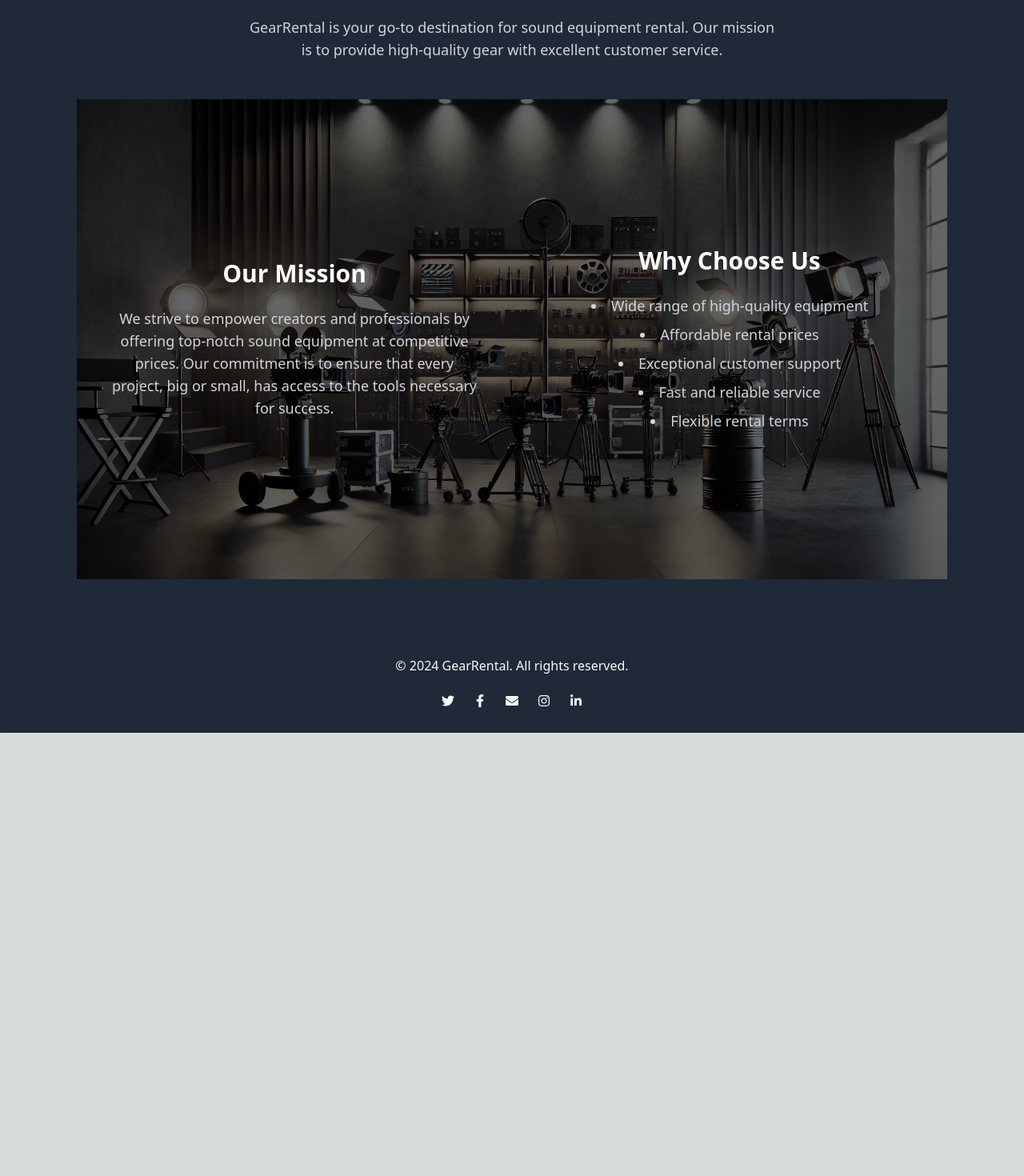
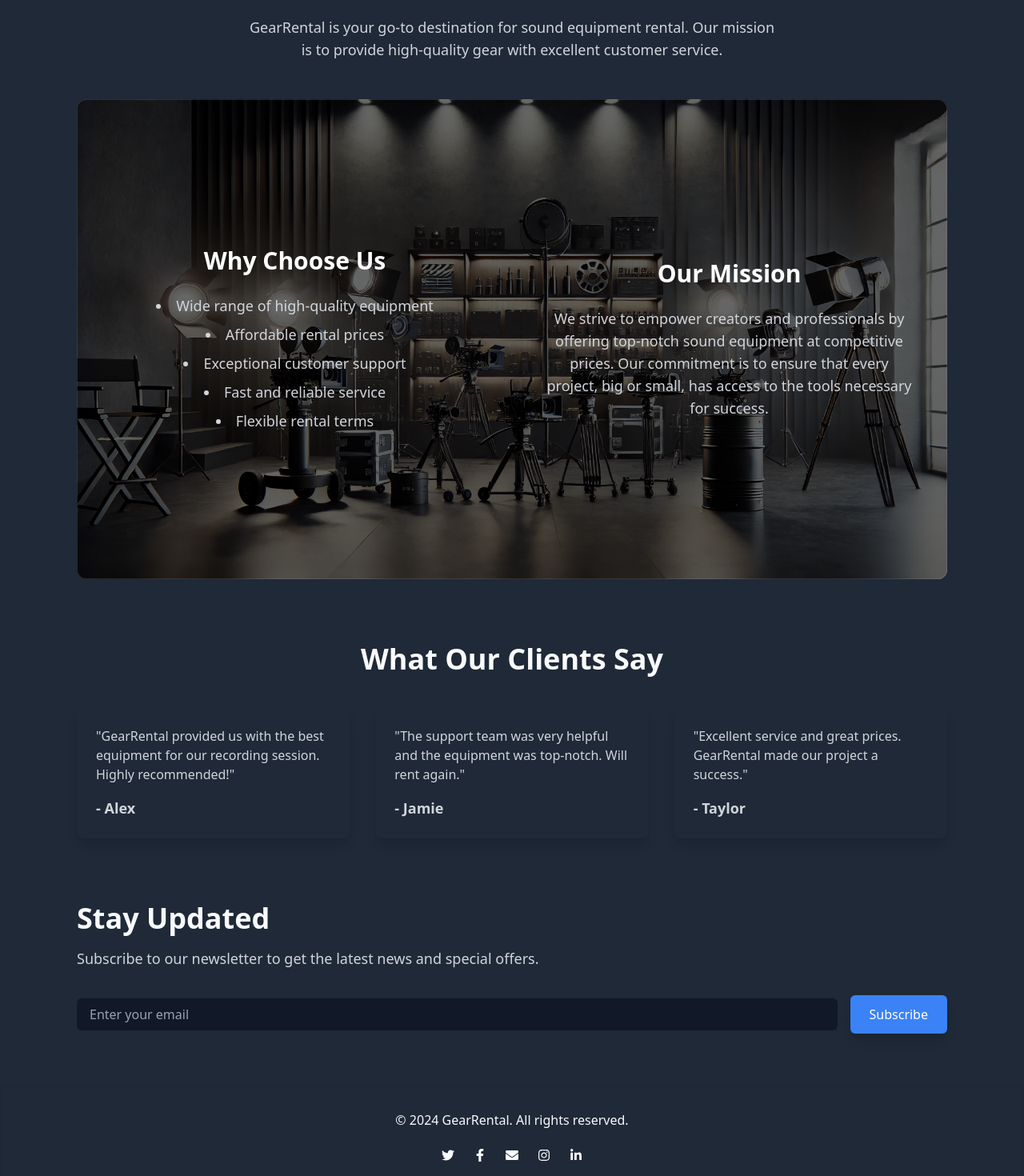
Before and after one commit to nhakobyan8/gear-rental, a Next.js app: page /about in a window 1280 px wide. Shown: the part 220-1690 px from the top of the page at 80% size. Before the commit the page ends 1136 px from the top, so only its background shows below. Built offline with nearby package versions, Linux system fonts and the light colour scheme; no server answers.

Commit message:
second commit5

```diff
--- a/src/app/about/page.js
+++ b/src/app/about/page.js
@@ -1,7 +1,20 @@
-import Image from 'next/image';
 import Head from 'next/head';
 
 export default function About() {
+  const testimonials = [
+    {
+      testimonial: '"GearRental provided us with the best equipment for our recording session. Highly recommended!"',
+      name: '- Alex',
+    },
+    {
+      testimonial: '"The support team was very helpful and the equipment was top-notch. Will rent again."',
+      name: '- Jamie',
+    },
+    {
+      testimonial: '"Excellent service and great prices. GearRental made our project a success."',
+      name: '- Taylor',
+    },
+  ];
   return (
     <>
       <Head>
@@ -19,15 +32,9 @@ export default function About() {
           <p className="text-center text-lg text-text-muted mt-4 max-w-2xl mx-auto">
             GearRental is your go-to destination for sound equipment rental. Our mission is to provide high-quality gear with excellent customer service.
           </p>
-          <div style={{ backgroundImage: `url("/images/about-us.webp")` }} className="mt-12 bg-center md:h-[600px] bg-cover flex justify-center items-center text-center">
-            <div className="flex justify-between items-center bg-black h-full bg-opacity-60 w-full flex-wrap">
-              <div className="space-y-6 flex flex-col p-10 md:w-1/2 w-full justify-center items-center">
-                <h2 className="text-3xl font-bold text-white">Our Mission</h2>
-                <p className="text-lg text-text-muted">
-                  We strive to empower creators and professionals by offering top-notch sound equipment at competitive prices. Our commitment is to ensure that every project, big or small, has access to the tools necessary for success.
-                </p>
-              </div>
-              <div className="space-y-6 flex p-10 flex-col w-full md:w-1/2 justify-center items-center">
+          <div style={{ backgroundImage: `url("/images/about-us.webp")` }} className="mt-12 rounded-xl bg-center md:h-[600px] bg-cover flex justify-center items-center text-center">
+            <div className="flex justify-between rounded-xl items-center bg-black h-full bg-opacity-60 border border-slate-400/20 w-full flex-wrap">
+              <div className="space-y-6 flex p-14 flex-col w-full md:w-1/2 justify-center items-center">
                 <h2 className="text-3xl font-bold text-white">Why Choose Us</h2>
                 <ul className="list-disc list-inside text-lg text-text-muted space-y-2">
                   <li>Wide range of high-quality equipment</li>
@@ -37,8 +44,50 @@ export default function About() {
                   <li>Flexible rental terms</li>
                 </ul>
               </div>
+              <div className="space-y-6 flex flex-col p-10 md:w-1/2 w-full justify-center items-center">
+                <h2 className="text-3xl font-bold text-white">Our Mission</h2>
+                <p className="text-lg text-text-muted">
+                  We strive to empower creators and professionals by offering top-notch sound equipment at competitive prices. Our commitment is to ensure that every project, big or small, has access to the tools necessary for success.
+                </p>
+              </div>
+
             </div>
           </div>
+
+          <section className="mt-20">
+            <h2 className="text-3xl text-center md:text-4xl font-bold text-text">What Our Clients Say</h2>
+            <div className="grid grid-cols-1 md:grid-cols-3 gap-8 mt-10 text-text-muted">
+              {testimonials.map((testimonial, index) => (
+                <div
+                  key={index}
+                  className="space-y-4 bg-background-light p-6 rounded-lg shadow-lg hover:shadow-xl transition-shadow duration-300 ease-in-out"
+                >
+                  <p>{testimonial.testimonial}</p>
+                  <p className="text-lg font-semibold">{testimonial.name}</p>
+                </div>
+              ))}
+            </div>
+          </section>
+          <section className="mt-20">
+            <h2 className="text-3xl md:text-4xl font-bold text-text">Stay Updated</h2>
+            <p className="text-lg text-text-muted mt-4">Subscribe to our newsletter to get the latest news and special offers.</p>
+            <form className="mt-8 flex flex-col md:flex-row items-center w-full">
+              <input
+                type="email"
+                placeholder="Enter your email"
+                className="w-full md:flex-grow px-4 py-2 rounded-md bg-background text-text-muted focus:outline-none focus:ring-2 focus:ring-primary-light"
+                aria-label="Enter your email"
+                required
+              />
+              <button
+                type="submit"
+                className="mt-4 md:mt-0 md:ml-4 px-6 py-3 w-full md:w-auto bg-primary text-white rounded-md hover:bg-primary-dark transition-transform duration-300 ease-in-out transform hover:scale-105 shadow-lg focus:outline-none focus:ring-2 focus:ring-primary-light"
+                aria-label="Subscribe to newsletter"
+              >
+                Subscribe
+              </button>
+            </form>
+          </section>
         </div>
       </div>
     </>
--- a/src/app/products/[id]/page.js
+++ b/src/app/products/[id]/page.js
@@ -74,60 +74,71 @@ const SinglePage = () => {
   }
 
   return (
-    <div className="min-h-screen bg-background-light text-text px-3 py-12">
-      <div className="max-w-4xl mx-auto bg-background p-8 rounded-lg shadow-lg">
-        <div className="flex flex-col items-center md:flex-row">
-          <div className="md:w-1/2 mb-6 md:mb-0">
+    <div className="min-h-screen bg-background-light text-text px-4 py-12">
+      <div className="max-w-6xl mx-auto bg-background p-10 rounded-lg shadow-2xl">
+        <div className="flex flex-col items-center md:flex-row mb-10">
+          <div className="md:w-1/2 mb-8 md:mb-0 cursor-pointer group owerflow-hidden">
             <Image
               src={product.imageUrl}
               alt={product.name}
               objectFit="cover"
-              width={500}
-              height={500}
-              className="w-full h-auto rounded-lg shadow-md"
+              width={600}
+              height={600}
+              className="w-full h-auto rounded-lg transition-transform duration-300 ease-in-out transform group-hover:scale-105"
               aria-label={product.name}
             />
           </div>
-          <div className="md:w-1/2 md:pl-8">
+          <div className="md:w-1/2 md:pl-10">
             <h1 className="text-4xl font-bold mb-4">{product.name}</h1>
             <p className="text-lg text-text-muted mb-4">{product.description}</p>
-            <p className="text-primary font-bold text-2xl mb-6">${product.price} per day</p>
+            <p className="text-primary font-bold text-3xl mb-6">${product.price} per day</p>
 
-            {product.availableQuantity !== 0 && <h2 className="text-xl font-semibold mb-2">Available Quantity: {product.availableQuantity}</h2>}
-            {product.availableQuantity === 0 && (
-              <p className="text-red-500 mb-6">This product is currently out of stock for rental.</p>
+            {product.availableQuantity !== 0 ? (
+              <h2 className="text-xl font-semibold mb-4">In Stock: {product.availableQuantity}</h2>
+            ) : (
+              <p className="text-red-500 text-lg mb-6">Currently out of stock for rental.</p>
             )}
-
+          </div>
+        </div>
+        <div className="grid grid-cols-1 items-center md:grid-cols-2 gap-10">
+          <div>
             <h2 className="text-2xl font-semibold mb-4">Features</h2>
-            <ul className="list-disc list-inside mb-8">
+            <ul className="list-disc list-inside space-y-3">
               {product.features?.map((feature, index) => (
                 <li key={index}>{feature}</li>
               ))}
             </ul>
 
-            <h2 className="text-2xl font-semibold mb-4">Specifications</h2>
-            <ul className="list-inside mb-8">
+            <h2 className="text-2xl font-semibold mt-8 mb-4">Specifications</h2>
+            <ul className="space-y-2">
               {product.specifications && Object.entries(product.specifications).map(([key, value]) => (
                 <li key={key} className="mb-2">
                   <strong>{key.charAt(0).toUpperCase() + key.slice(1)}:</strong> {value}
                 </li>
               ))}
             </ul>
-
+          </div>
+          <div>
             <h2 className="text-2xl font-semibold mb-4">Customer Reviews</h2>
             <div className="space-y-4">
               {product.reviews?.map((review, index) => (
                 <div key={index} className="bg-background-light p-4 rounded-lg shadow-md">
-                  <p className="text-lg mb-2"><strong>{review.user}</strong> rated it {review.rating} stars</p>
+                  <p className="text-lg mb-2">
+                    <strong>{review.user}</strong> rated it {review.rating} stars
+                  </p>
                   <p>{review.comment}</p>
                 </div>
               ))}
             </div>
+          </div>
+        </div>
 
-            <div className="mt-8 flex space-x-4">
+        {/* Секция с кнопками действий */}
+        <div className="mt-10 flex justify-start space-x-4">
           <button
             onClick={addToCartHandler}
-                className={`px-6 py-3 bg-primary text-white rounded-md hover:bg-primary-dark transition-transform duration-300 ease-in-out transform hover:scale-105 shadow-lg focus:outline-none focus:ring-2 focus:ring-primary-light ${product.availableQuantity === 0 ? 'opacity-50 cursor-not-allowed' : ''
+            className={`px-6 py-3 bg-primary text-white rounded-lg hover:bg-primary-dark transition duration-300 ease-in-out transform shadow-lg focus:outline-none focus:ring-2 focus:ring-primary-light ${
+              product.availableQuantity === 0 ? 'opacity-50 cursor-not-allowed' : ''
             }`}
             disabled={product.availableQuantity === 0}
           >
@@ -135,16 +146,15 @@ const SinglePage = () => {
           </button>
           <button
             onClick={goBack}
-                className="px-6 py-3 bg-secondary text-white rounded-md hover:bg-secondary-dark transition-transform duration-300 ease-in-out transform hover:scale-105 shadow-lg focus:outline-none focus:ring-2 focus:ring-secondary-light"
+            className="px-6 py-3 border border-slate-400 bg-secondary text-white rounded-lg hover:bg-secondary-dark transition duration-300 ease-in-out transform hover:scale-105 shadow-lg focus:outline-none focus:ring-2 focus:ring-secondary-light"
           >
             Go Back
           </button>
         </div>
       </div>
     </div>
-      </div>
-    </div>
   );
+
 };
 
 export default SinglePage;
```
Also changed, not shown: 1 other file (tests, documents, lock files or other folders). Lines whose indentation alone changed are shown as unchanged.
